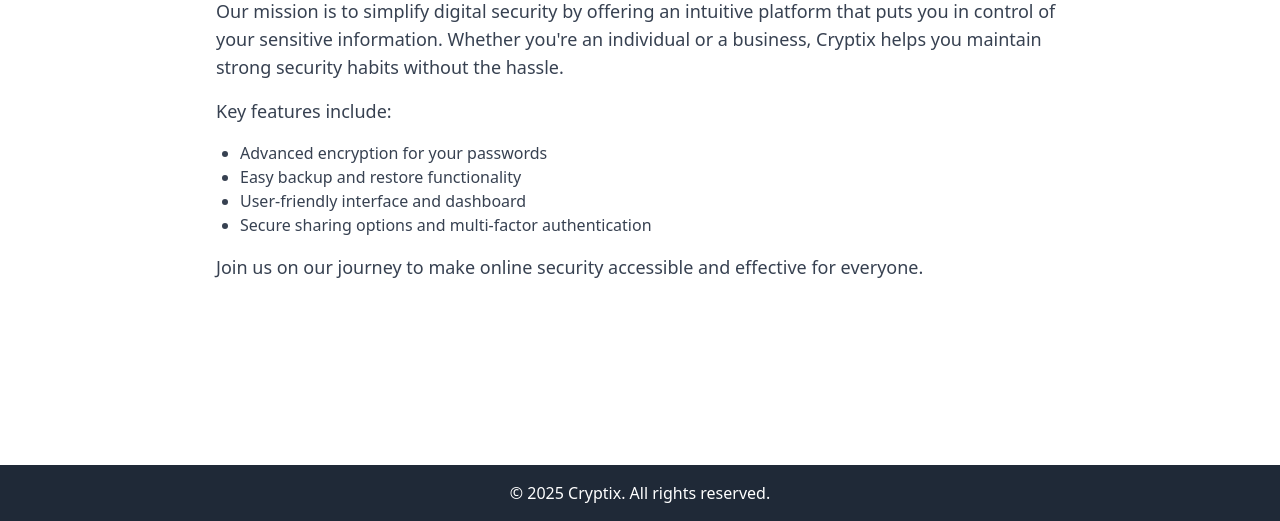
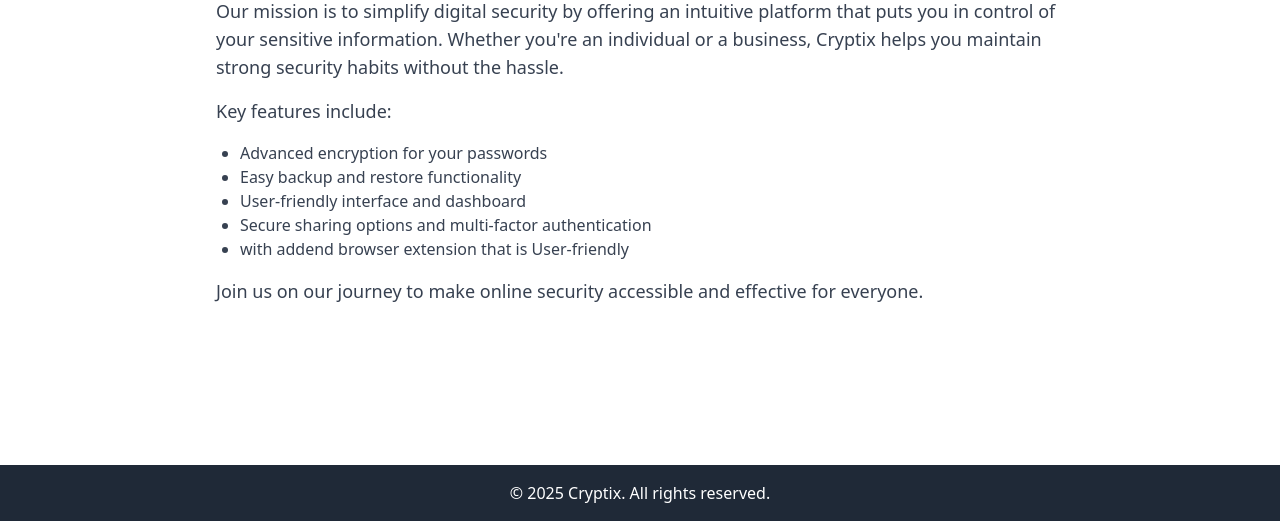
Before and after one commit to omondionraphael/password_manager, a Django app: page /about/ in a window 1280 px wide. Shown: the part 279-800 px from the top of the page. Run offline with Django 5.2, Linux system fonts and the light colour scheme; some libraries are stand-ins or nearby versions.

Commit message:
added extension

```diff
--- a/public/templates/public/about.html
+++ b/public/templates/public/about.html
@@ -17,6 +17,7 @@
     <li>Easy backup and restore functionality</li>
     <li>User-friendly interface and dashboard</li>
     <li>Secure sharing options and multi-factor authentication</li>
+    <li>with addend browser extension that is User-friendly</li>
   </ul>
   <p class="text-lg text-gray-700">
     Join us on our journey to make online security accessible and effective for everyone.
```
Also changed, not shown: accounts/models.py (line endings or trailing spaces), db.sqlite3.
